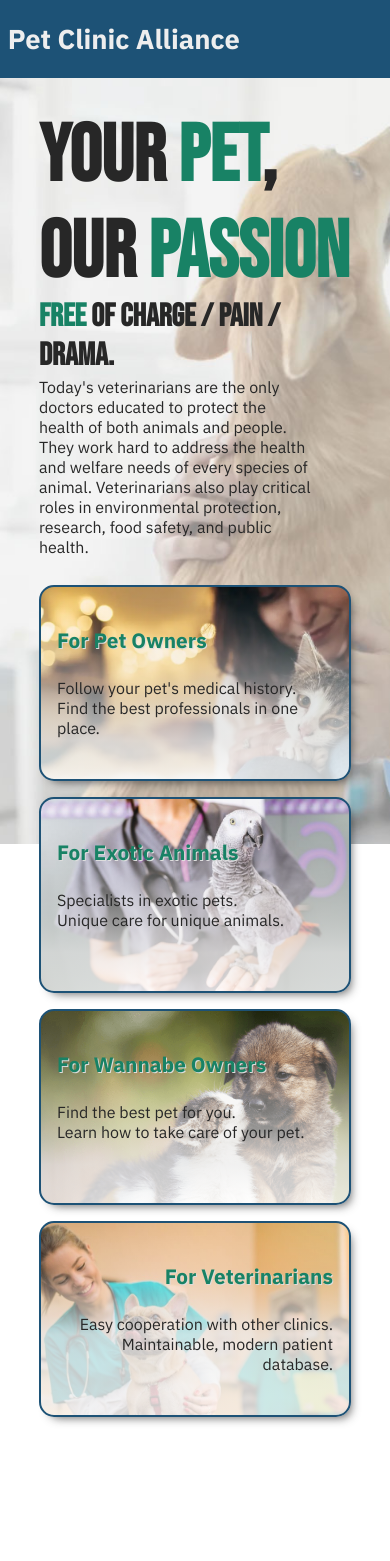
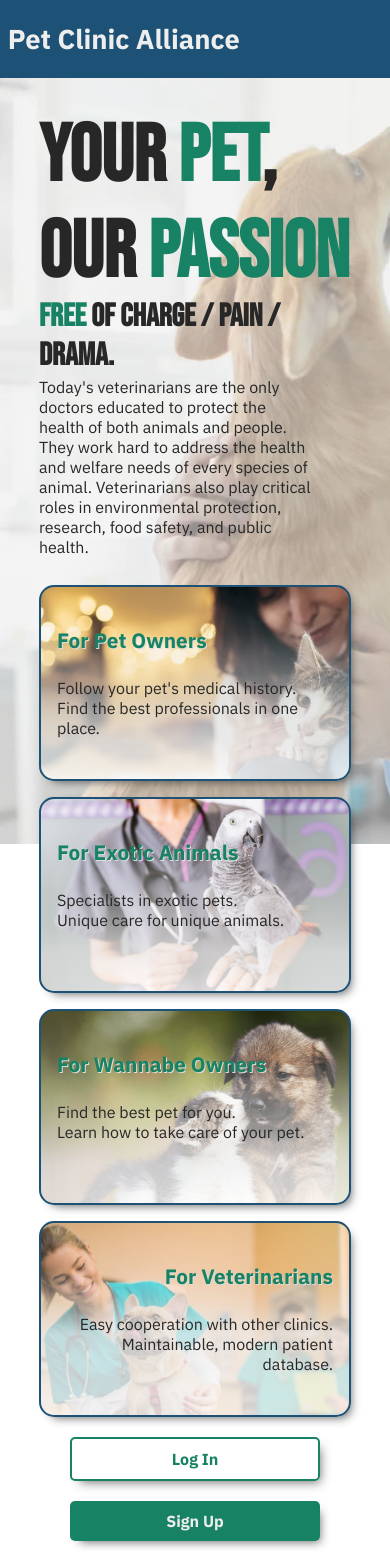
Before and after one commit to gfa-cc-after/StudyGroup_1_PET_Clinic_Frontend-main, a React (Vite) app: page / in a window 390 px wide. Before the commit the page ends 1433 px from the top, so only its background shows below. Built offline with nearby package versions, Linux system fonts and the light colour scheme; no server answers.

Commit message:
LandigPage is also responsive, the two buttons change place on small devices

```diff
--- a/src/components/LandingPage.jsx
+++ b/src/components/LandingPage.jsx
@@ -26,7 +26,8 @@ function LandingPage() {
                 <div className="service-container" id="owner">
                     <h4>For Pet Owners</h4>
                     <p>Follow your pet's medical history.</p>
-                    <p>Find the best professionals in one place.</p></div>
+                    <p>Find the best professionals in one place.</p>
+                </div>
                 <div className="service-container" id="exotic">
                     <h4>For Exotic Animals</h4>
                     <p>Specialists in exotic pets.</p>
@@ -38,7 +39,12 @@ function LandingPage() {
                 </div>
                 <div className="service-container" id="vet"><h4>For Veterinarians</h4>
                     <p>Easy cooperation with other clinics.</p>
-                    <p>Maintainable, modern patient database.</p></div>
+                    <p>Maintainable, modern patient database.</p>
+                </div>
+                <div className="buttons-for-small-devices service-container">
+                    <Link className="transparent-button" to="/login" >Log In</Link>
+                    <Link className="colored-button" to="/register" >Sign Up</Link>
+                </div>
             </section>
         </div>
     )
--- a/src/components/NavBar.jsx
+++ b/src/components/NavBar.jsx
@@ -15,7 +15,7 @@ const NavBar = () => {
 
     const [links, setLinks] = useState({
         headerLinks: (
-            <List>
+            <List className='nav'>
                 <ListItem disablePadding className='nav'><NavLink to="/help">Get help</NavLink></ListItem>
                 <ListItem disablePadding className='nav'><NavLink to="/">Go back</NavLink></ListItem>
             </List>
@@ -57,7 +57,7 @@ const NavBar = () => {
                 setLinks({
                     ...links,
                     headerLinks: (
-                        <List>
+                        <List className='nav'>
                             <ListItem disablePadding className='nav'><NavLink to="/help">Get help</NavLink></ListItem>
                             <ListItem disablePadding className='nav'><NavLink to="/">Go back</NavLink></ListItem>
                         </List>
@@ -68,7 +68,7 @@ const NavBar = () => {
                 setLinks({
                     ...links,
                     headerLinks: (
-                        <List>
+                        <List className='nav'>
                             <ListItem disablePadding className='nav'><NavLink to="/help">Get help</NavLink></ListItem>
                             <ListItem disablePadding className='nav'><NavLink to="/">Go back</NavLink></ListItem>
                         </List>
@@ -80,7 +80,7 @@ const NavBar = () => {
                     ...links,
                     headerLinks: (
                         <>
-                            <List>
+                            <List className='nav'>
                                 <ListItem disablePadding className='nav'><Link to={`/${role}/home`}>Back to Home</Link></ListItem>
                             </List>
                             <Divider />
@@ -96,7 +96,7 @@ const NavBar = () => {
                         ...links,
                         headerLinks: (
                             <>
-                            <List>
+                                <List className='nav'>
                                     <ListItem disablePadding className='nav'><Link to={`/${role}/home`}>Back to Home</Link></ListItem>
                                     <ListItem className='nav'><Link to={`/user/messages`}>Inbox</Link></ListItem>
                                     <ListItem className='nav'><Link to={`/user/home`}>My pets</Link></ListItem>
@@ -113,8 +113,11 @@ const NavBar = () => {
                         ...links,
                         headerLinks: (
                             <>
+                                <List className='nav'>
                                     <li className='nav'><Link to={`/admin/messages`}>Inbox</Link></li>
                                     <li className='nav'><Link to={`/profile`}>Manage profile</Link></li>
+                                </List>
+                                <Divider />
                                 <Link className="transparent-button" to="/user/home">To User Home</Link>
                                 <Link className="colored-button" to="/" onClick={logout}>Log Out</Link>
                             </>
@@ -127,7 +130,7 @@ const NavBar = () => {
                         ...links,
                         headerLinks: (
                             <>
-                            <List>
+                                <List className='nav'>
                                     <ListItem disablePadding className='nav'><Link to={`/${role}/home`}>Back to Home</Link></ListItem>
                                     <ListItem className='nav'><Link to={`/user/messages`}>Inbox</Link></ListItem>
                                     <ListItem className='nav'><Link to={`/user/home`}>My pets</Link></ListItem>
--- a/src/styles/style.css
+++ b/src/styles/style.css
@@ -161,7 +161,7 @@ li.nav a:hover {
     }
 
     #logo-section {
-        margin:0;
+        margin: 0;
     }
 
     #logo-img {
@@ -386,7 +386,97 @@ section.hero p {
     margin: 0;
 }
 
-@media only screen and (max-width: 780px) {
+/*services boxes*/
+section.services {
+    width: 80%;
+    margin: auto;
+    margin-top: 7vw;
+    display: flex;
+    flex-direction: row;
+    flex-wrap: wrap;
+    justify-content: space-around;
+    gap: 1rem;
+}
+
+.service-container {
+    display: flex;
+    padding: 1rem;
+    flex-direction: column;
+    width: 20rem;
+    height: 10rem;
+    border: #1D5276 2px solid;
+    border-radius: 15px;
+    box-shadow: 5px 6px 10px -5px rgba(39, 39, 39, 0.68);
+}
+
+.service-container#vet {
+    background-image: linear-gradient(0deg, rgba(255, 255, 255, 0.788) 0%, rgba(238, 238, 238, 0.8099614845938375) 42%, rgba(238, 238, 238, 0.15730042016806722) 76%, rgba(238, 238, 238, 0) 100%),
+        url('../assets/vet.jpg');
+    background-size: cover;
+    text-align: end;
+    align-items: flex-end;
+    color: #272727;
+}
+
+.service-container h4 {
+    color: #188265;
+    text-shadow: 1px 1px #dddddd;
+    font-size: 1.3rem;
+    margin-bottom: 1.5rem;
+    margin-top: 1.5rem;
+}
+
+.service-container p {
+    margin: 0px;
+    width: 80%;
+}
+
+.service-container#owner {
+    background-image: linear-gradient(0deg, rgba(255, 255, 255, 0.788) 0%, rgba(238, 238, 238, 0.8099614845938375) 20%, rgba(238, 238, 238, 0.15730042016806722) 76%, rgba(238, 238, 238, 0) 100%),
+        url('../assets/owner.png');
+    background-size: cover;
+    color: #272727;
+}
+
+.service-container#exotic {
+    background-image: linear-gradient(0deg, rgba(255, 255, 255, 0.788) 0%, rgba(238, 238, 238, 0.8099614845938375) 20%, rgba(238, 238, 238, 0.15730042016806722) 76%, rgba(238, 238, 238, 0) 100%),
+        url('../assets/exotic.jpg');
+    background-size: cover;
+    color: #272727;
+}
+
+.service-container#wannabeowner {
+    background-image: linear-gradient(0deg, rgba(255, 255, 255, 0.788) 0%, rgba(238, 238, 238, 0.8099614845938375) 20%, rgba(238, 238, 238, 0.15730042016806722) 76%, rgba(238, 238, 238, 0) 100%),
+        url('../assets/Puppy-Kitten.png');
+    background-size: cover;
+    color: #272727;
+}
+
+.service-container.buttons-for-small-devices {
+    display: none;
+}
+
+@media only screen and (max-width: 800px) {
+
+    .service-container.buttons-for-small-devices {
+        margin-bottom: 1em;
+        padding: 0;
+        height: 7rem;
+        display: flex;
+        flex-direction: column;
+        justify-content: space-between;
+        align-items: center;
+        gap: 1rem;
+        border: none;
+        box-shadow: none;
+    }
+
+    .buttons-for-small-devices a {
+        box-sizing: border-box;
+        width: 80%;
+        flex: 0 0 auto;
+    }
+
     section p {
         min-width: 70vw;
     }
@@ -650,72 +740,6 @@ span {
     color: #188265;
 }
 
-/*services boxes*/
-section.services {
-    width: 80%;
-    margin: auto;
-    margin-top: 7vw;
-    display: flex;
-    flex-direction: row;
-    flex-wrap: wrap;
-    justify-content: space-around;
-}
-
-.service-container {
-    display: flex;
-    padding: 1rem;
-    flex-direction: column;
-    width: 20rem;
-    height: 10rem;
-    border: #1D5276 2px solid;
-    border-radius: 15px;
-    box-shadow: 5px 6px 10px -5px rgba(39, 39, 39, 0.68);
-    margin-bottom: 1rem;
-}
-
-.service-container#vet {
-    background-image: linear-gradient(0deg, rgba(255, 255, 255, 0.788) 0%, rgba(238, 238, 238, 0.8099614845938375) 42%, rgba(238, 238, 238, 0.15730042016806722) 76%, rgba(238, 238, 238, 0) 100%),
-        url('../assets/vet.jpg');
-    background-size: cover;
-    text-align: end;
-    align-items: flex-end;
-    color: #272727;
-}
-
-.service-container h4 {
-    color: #188265;
-    text-shadow: 1px 1px #dddddd;
-    font-size: 1.3rem;
-    margin-bottom: 1.5rem;
-    margin-top: 1.5rem;
-}
-
-.service-container p {
-    margin: 0px;
-    width: 80%;
-}
-
-.service-container#owner {
-    background-image: linear-gradient(0deg, rgba(255, 255, 255, 0.788) 0%, rgba(238, 238, 238, 0.8099614845938375) 20%, rgba(238, 238, 238, 0.15730042016806722) 76%, rgba(238, 238, 238, 0) 100%),
-        url('../assets/owner.png');
-    background-size: cover;
-    color: #272727;
-}
-
-.service-container#exotic {
-    background-image: linear-gradient(0deg, rgba(255, 255, 255, 0.788) 0%, rgba(238, 238, 238, 0.8099614845938375) 20%, rgba(238, 238, 238, 0.15730042016806722) 76%, rgba(238, 238, 238, 0) 100%),
-        url('../assets/exotic.jpg');
-    background-size: cover;
-    color: #272727;
-}
-
-.service-container#wannabeowner {
-    background-image: linear-gradient(0deg, rgba(255, 255, 255, 0.788) 0%, rgba(238, 238, 238, 0.8099614845938375) 20%, rgba(238, 238, 238, 0.15730042016806722) 76%, rgba(238, 238, 238, 0) 100%),
-        url('../assets/Puppy-Kitten.png');
-    background-size: cover;
-    color: #272727;
-}
-
 /* Add Pet Form Container */
 .addPetForm {
     z-index: 10;
```
Lines whose indentation alone changed are shown as unchanged.
